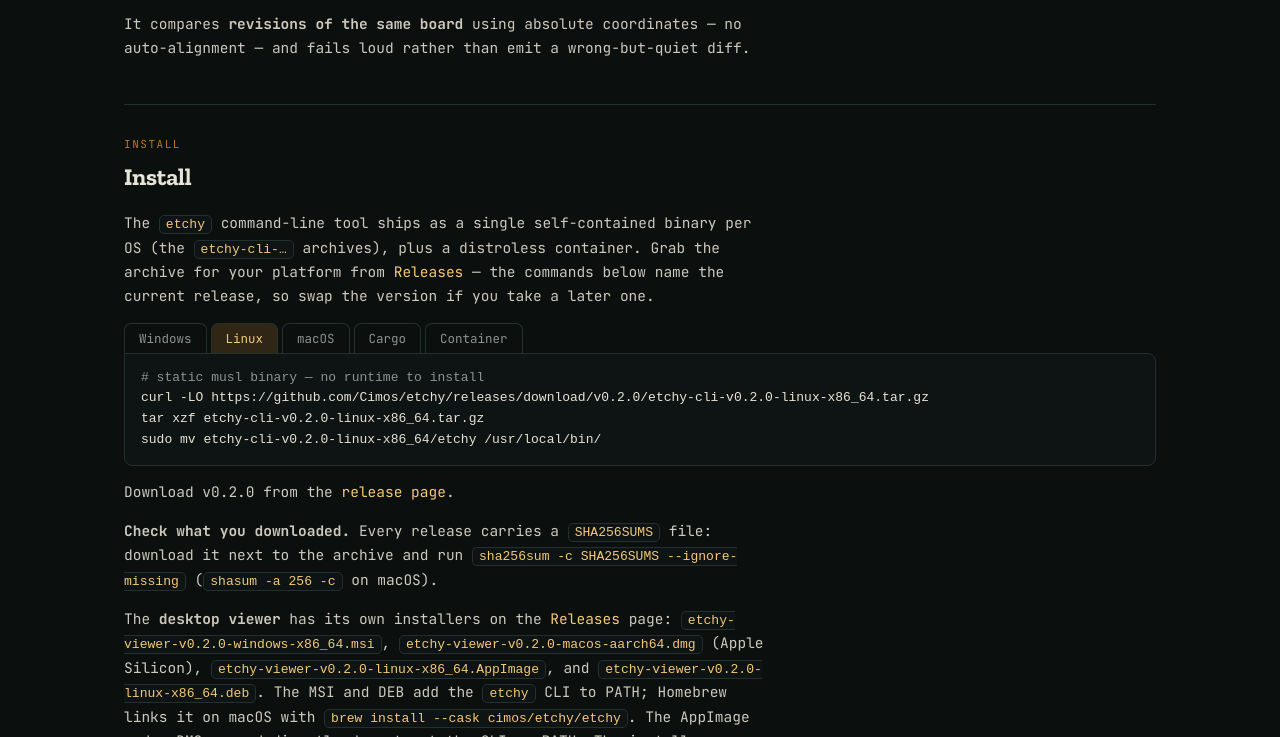
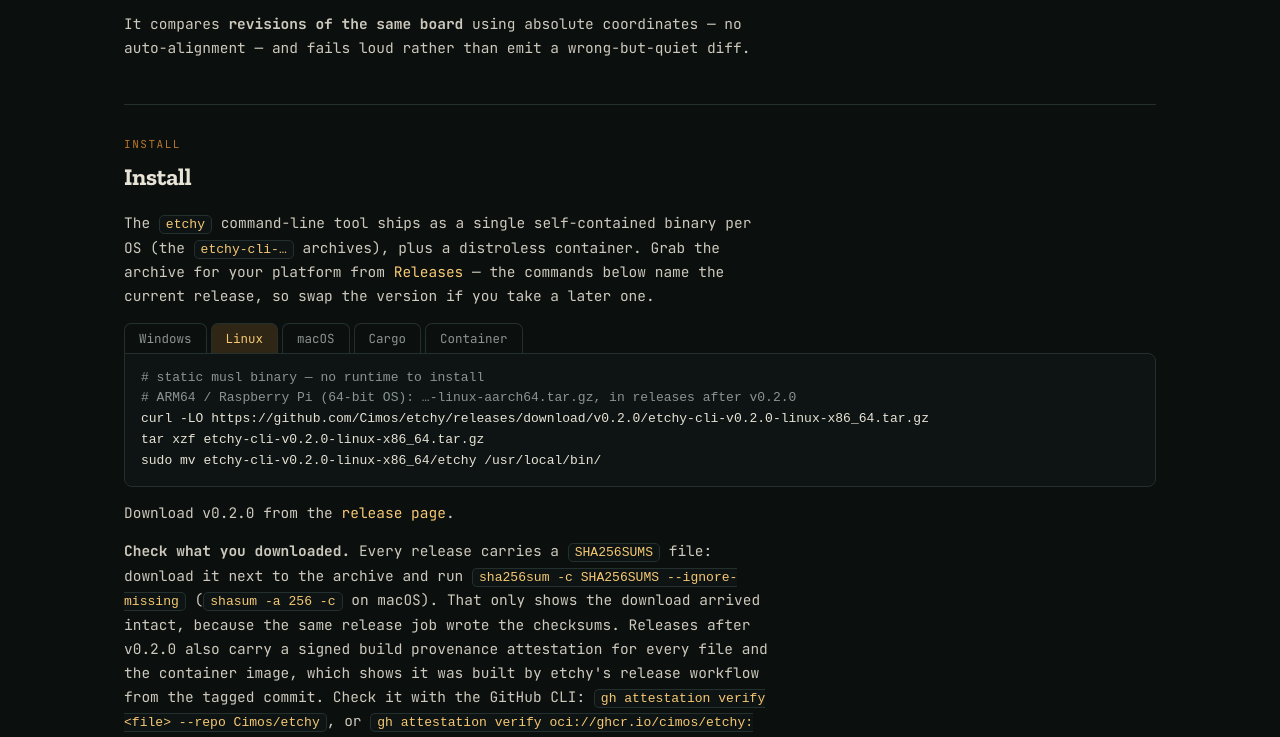
Before and after one commit to Cimos/etchy, a plain HTML site: page site/docs.html in a window 1280 px wide. Both pictures are taken after a click on the tab "Linux". Shown: the part 582-1319 px from the top of the page. Drawn offline with Linux system fonts and the light colour scheme.

Commit message:
release: provenance attestations, SBOMs, ARM64 CLI (#472)
Refs #348
Refs #455 (Linux ARM64 CLI assets, from #473)

```diff
--- a/site/docs.html
+++ b/site/docs.html
@@ -120,7 +120,8 @@
 Invoke-WebRequest https://github.com/Cimos/etchy/releases/download/v0.2.0/etchy-cli-v0.2.0-windows-x86_64.zip -OutFile etchy.zip
 Expand-Archive etchy.zip -DestinationPath .
 .\etchy-cli-v0.2.0-windows-x86_64\etchy.exe --version</pre></div>
-      <div class="i-panel p-lin" id="p-lin" role="tabpanel" aria-labelledby="i-lin" hidden><pre class="code"><span class="c"># static musl binary — no runtime to install</span>
+      <div class="i-panel p-lin" id="p-lin" role="tabpanel" aria-labelledby="i-lin" hidden><pre class="code"><span class="c"># static musl binary — no runtime to install
+# ARM64 / Raspberry Pi (64-bit OS): …-linux-aarch64.tar.gz, in releases after v0.2.0</span>
 curl -LO https://github.com/Cimos/etchy/releases/download/v0.2.0/etchy-cli-v0.2.0-linux-x86_64.tar.gz
 tar xzf etchy-cli-v0.2.0-linux-x86_64.tar.gz
 sudo mv etchy-cli-v0.2.0-linux-x86_64/etchy /usr/local/bin/</pre></div>
@@ -137,7 +138,7 @@ docker run --rm -v "$PWD:/work" ghcr.io/cimos/etchy:v0.2.0 --format summary -- /
     </div>
 
     <p>Download v0.2.0 from the <a href="https://github.com/Cimos/etchy/releases/tag/v0.2.0">release page</a>.</p>
-    <p><strong>Check what you downloaded.</strong> Every release carries a <code class="inline">SHA256SUMS</code> file: download it next to the archive and run <code class="inline">sha256sum -c SHA256SUMS --ignore-missing</code> (<code class="inline">shasum -a 256 -c</code> on macOS).</p>
+    <p><strong>Check what you downloaded.</strong> Every release carries a <code class="inline">SHA256SUMS</code> file: download it next to the archive and run <code class="inline">sha256sum -c SHA256SUMS --ignore-missing</code> (<code class="inline">shasum -a 256 -c</code> on macOS). That only shows the download arrived intact, because the same release job wrote the checksums. Releases after v0.2.0 also carry a signed build provenance attestation for every file and the container image, which shows it was built by etchy's release workflow from the tagged commit. Check it with the GitHub CLI: <code class="inline">gh attestation verify &lt;file&gt; --repo Cimos/etchy</code>, or <code class="inline">gh attestation verify oci://ghcr.io/cimos/etchy:&lt;tag&gt; --repo Cimos/etchy</code> for the image. Those releases also have CycloneDX SBOMs, <code class="inline">etchy-cli-&lt;tag&gt;.cdx.json</code> and <code class="inline">etchy-viewer-&lt;tag&gt;.cdx.json</code>, listing the crates built into each binary.</p>
     <p>The <strong>desktop viewer</strong> has its own installers on the <a href="https://github.com/Cimos/etchy/releases">Releases</a> page: <code class="inline">etchy-viewer-v0.2.0-windows-x86_64.msi</code>, <code class="inline">etchy-viewer-v0.2.0-macos-aarch64.dmg</code> (Apple Silicon), <code class="inline">etchy-viewer-v0.2.0-linux-x86_64.AppImage</code>, and <code class="inline">etchy-viewer-v0.2.0-linux-x86_64.deb</code>. The MSI and DEB add the <code class="inline">etchy</code> CLI to PATH; Homebrew links it on macOS with <code class="inline">brew install --cask cimos/etchy/etchy</code>. The AppImage and a DMG opened directly do not put the CLI on PATH. The installers are not code-signed yet: Windows shows a SmartScreen prompt (More info, then Run anyway) and macOS asks you to allow the app once in System Settings, Privacy &amp; Security. A browser build exists, but no hosted viewer is offered yet.</p>
   </section>
 
```
Also changed, not shown: 7 other files.
